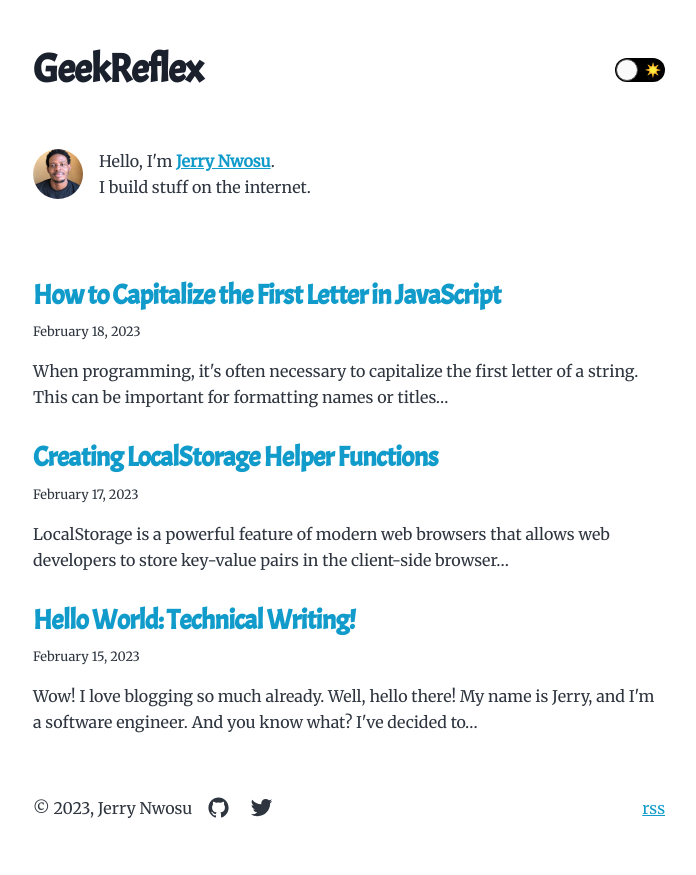
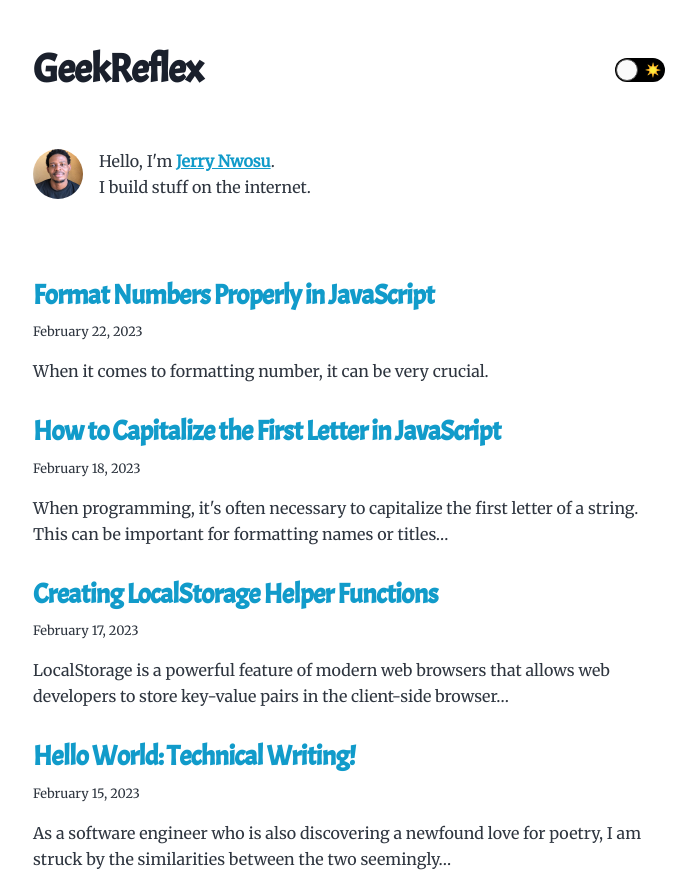
Before and after one commit to geekreflex/geekreflex-blog, a Gatsby site: page / in a window 1280 px wide. Shown: the top 875 px of the page, without its empty margins (291-987 px from the left). Built offline with nearby package versions, Linux system fonts and the light colour scheme; Gatsby itself is replaced by a stand-in of ours.

Commit message:
update the technical writing content

```diff
--- /dev/null
+++ b/content/blog/format-numbers-properly-javascript/index.md
@@ -0,0 +1,6 @@
+---
+title: "Format Numbers Properly in JavaScript"
+date: "2023-02-22"
+---
+
+When it comes to formatting number, it can be very crucial.
--- a/content/blog/hello-world-technical-writing/index.md
+++ b/content/blog/hello-world-technical-writing/index.md
@@ -3,16 +3,16 @@ title: "Hello World: Technical Writing!"
 date: "2023-02-15"
 ---
 
-Wow! I love blogging so much already.
+As a software engineer who is also discovering a newfound love for poetry, I am struck by the similarities between the two seemingly disparate disciplines. In both software development and poetry, precision and clarity are paramount, and every word or line must be carefully crafted to convey the intended meaning. I find that my attention to detail and ability to analyze complex systems in my work as a software engineer translates well to my appreciation of the intricate structures and layers of meaning in poetry. Perhaps there is more to the connection between these two fields than meets the eye.
 
-Well, hello there! My name is Jerry, and I'm a software engineer. And you know what? I've decided to take writing more seriously in 2023. Why? Becase I've realized that being a software engineer doesn't mean I have to stick to just one thing. Plus, let's be real, writing documentation and code comments can only take me so far.
+> One could argue that the similarity between software development and poetry lies in the way that each requires a high degree of attention to detail, as well as a deep understanding of language and structure.
+
+I've decided to take writing more seriously in 2023. Why? Becase I've realized that being a software engineer doesn't mean I have to stick to just one thing. Plus, let's be real, writing documentation and code comments can only take me so far.
 
 At first I was a bit hesitant, I mean let's face it - software engineering and writing are two very different things. But then I started to think about it (I know it took me a while, bhuuu...) As a software engineer, I spend a lot of my time explaining complex ideas to people who aren't neccessarily tech-savvy. So why not take those skills and apply them to writing? It's not like I'll be explaining APIs to toddlers.
 
 And honestly, the more I thought about it, the more excited I got. I mean, think about it: a software engineer who writes? That's like a cat who bark. It's unexpected, but in a good way.
 
-> One could argue that the similarity between software development and poetry lies in the way that each requires a high degree of attention to detail, as well as a deep understanding of language and structure. Maybe that's the connection.
-
 Of course, I know it's not going to be easy. Writing is a whole different ballgame. I'm used to expressing myself through code, where symbol has a specific meaning. But with writing, it's all about using words to convey a message. Words. Like, actual words. It's almost too much to handle.
 
 But you know what? I'm up for the challenge. I'm going to dive headfirst into the world of technical writing and see where it takes me. Who knows? Maybe I'll end up writing the documentation for the next big software release, or maybe I'll write a book on software engineering that becomes a bestseller 😎. The possibilities are endless.
```
